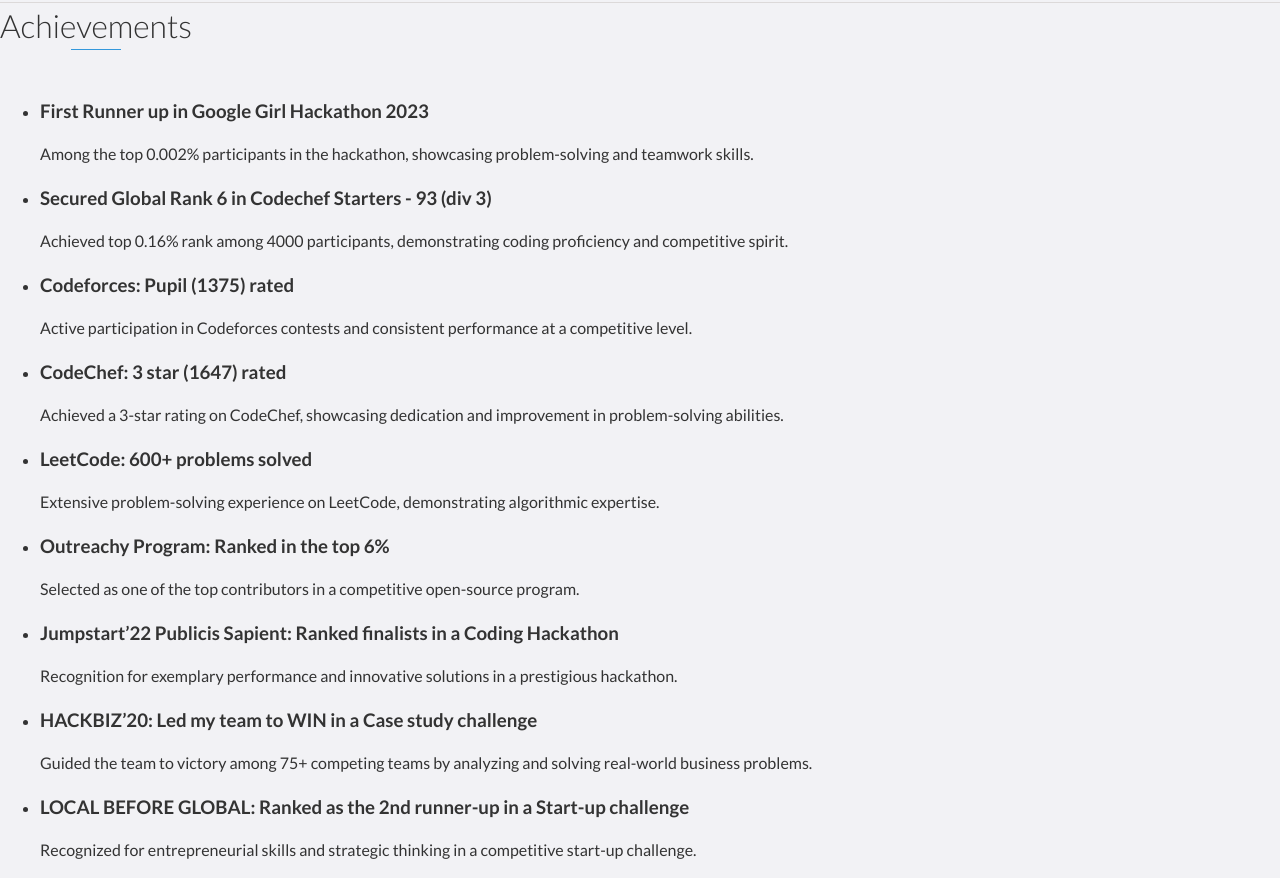
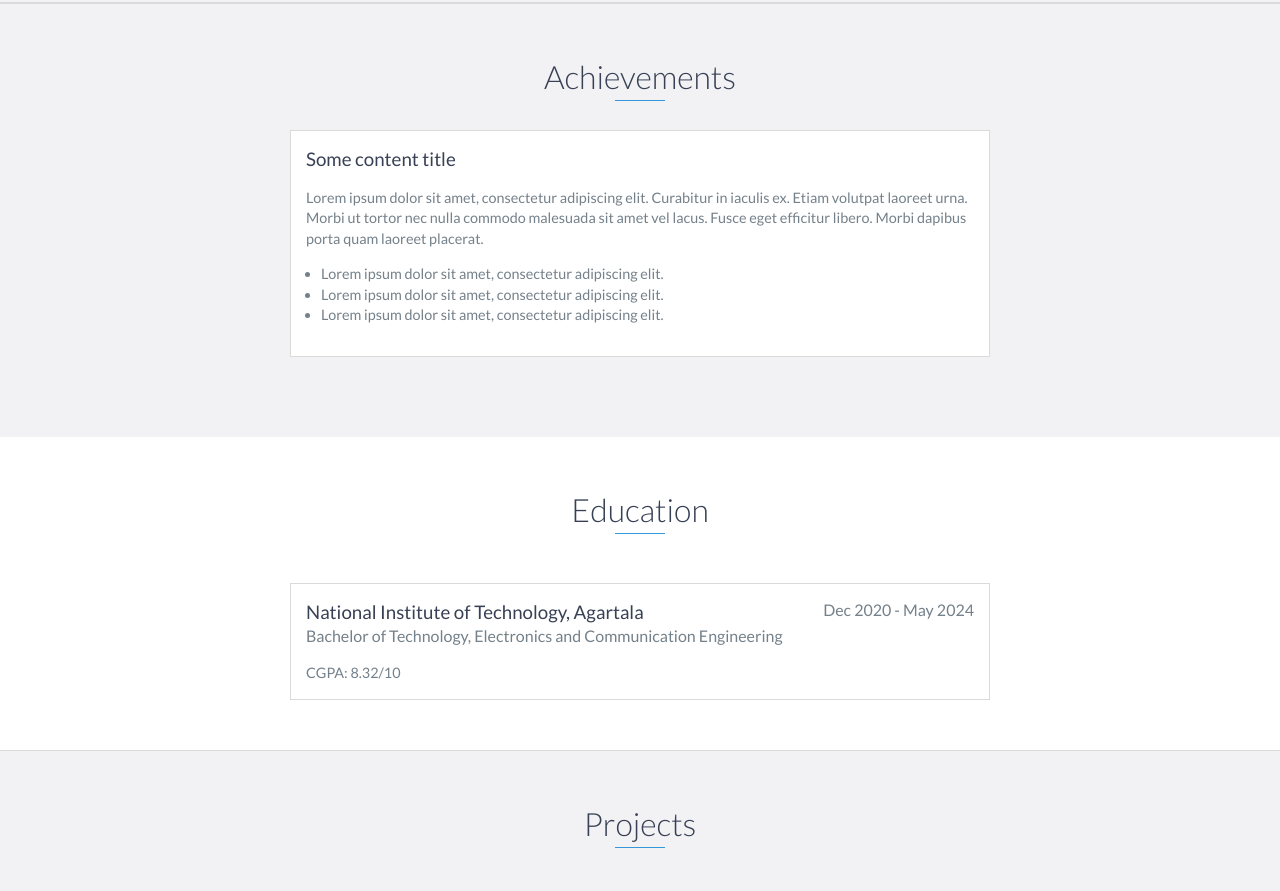
Before and after one commit to Madhumitamoi/Portfolio, a website: page index.html in a window 1280 px wide. Shown: the part 1729-2620 px from the top of the page. Drawn offline with nearby package versions, Linux system fonts and the light colour scheme.

Commit message:
Added src

```diff
--- a/index.html
+++ b/index.html
@@ -123,60 +123,32 @@
     <!-- End #experience -->
 
 
-<div id="achievements" class="background-alt">
+<div class="optional-section background-alt">
     <h2 class="heading">Achievements</h2>
-    <div class="achievement">
-        <div class="row">
-            <div class="col-md-12">
-                <ul class="achievement-list">
+
+    <div class="optional-section-block">
+        <h3>Some content title</h3>
+        <p>
+            Lorem ipsum dolor sit amet, consectetur adipiscing elit. Curabitur in iaculis ex. Etiam volutpat laoreet
+            urna. Morbi ut tortor nec nulla commodo malesuada sit amet vel lacus. Fusce eget efficitur libero. Morbi
+            dapibus porta quam laoreet placerat.
+        </p>
+        <ul>
             <li>
-                        <h3>First Runner up in Google Girl Hackathon 2023</h3>
-                        <p>Among the top 0.002% participants in the hackathon, showcasing problem-solving and teamwork
-                            skills.</p>
+                Lorem ipsum dolor sit amet, consectetur adipiscing elit.
             </li>
             <li>
-                        <h3>Secured Global Rank 6 in Codechef Starters - 93 (div 3)</h3>
-                        <p>Achieved top 0.16% rank among 4000 participants, demonstrating coding proficiency and
-                            competitive spirit.</p>
+                Lorem ipsum dolor sit amet, consectetur adipiscing elit.
             </li>
             <li>
-                        <h3>Codeforces: Pupil (1375) rated</h3>
-                        <p>Active participation in Codeforces contests and consistent performance at a competitive
-                            level.</p>
-                    </li>
-                    <li>
-                        <h3>CodeChef: 3 star (1647) rated</h3>
-                        <p>Achieved a 3-star rating on CodeChef, showcasing dedication and improvement in
-                            problem-solving abilities.</p>
-                    </li>
-                    <li>
-                        <h3>LeetCode: 600+ problems solved</h3>
-                        <p>Extensive problem-solving experience on LeetCode, demonstrating algorithmic expertise.</p>
-                    </li>
-                    <li>
-                        <h3>Outreachy Program: Ranked in the top 6%</h3>
-                        <p>Selected as one of the top contributors in a competitive open-source program.</p>
-                    </li>
-                    <li>
-                        <h3>Jumpstart’22 Publicis Sapient: Ranked finalists in a Coding Hackathon</h3>
-                        <p>Recognition for exemplary performance and innovative solutions in a prestigious hackathon.
-                        </p>
-                    </li>
-                    <li>
-                        <h3>HACKBIZ’20: Led my team to WIN in a Case study challenge</h3>
-                        <p>Guided the team to victory among 75+ competing teams by analyzing and solving real-world
-                            business problems.</p>
-                    </li>
-                    <li>
-                        <h3>LOCAL BEFORE GLOBAL: Ranked as the 2nd runner-up in a Start-up challenge</h3>
-                        <p>Recognized for entrepreneurial skills and strategic thinking in a competitive start-up
-                            challenge.</p>
+                Lorem ipsum dolor sit amet, consectetur adipiscing elit.
             </li>
         </ul>
     </div>
+    <!-- End .optional-section-block -->
+
 </div>
-    </div>
-</div>
+<!-- End .optional-section -->
 <!-- End #achievements -->
 
 
```
Lines whose indentation alone changed are shown as unchanged.
